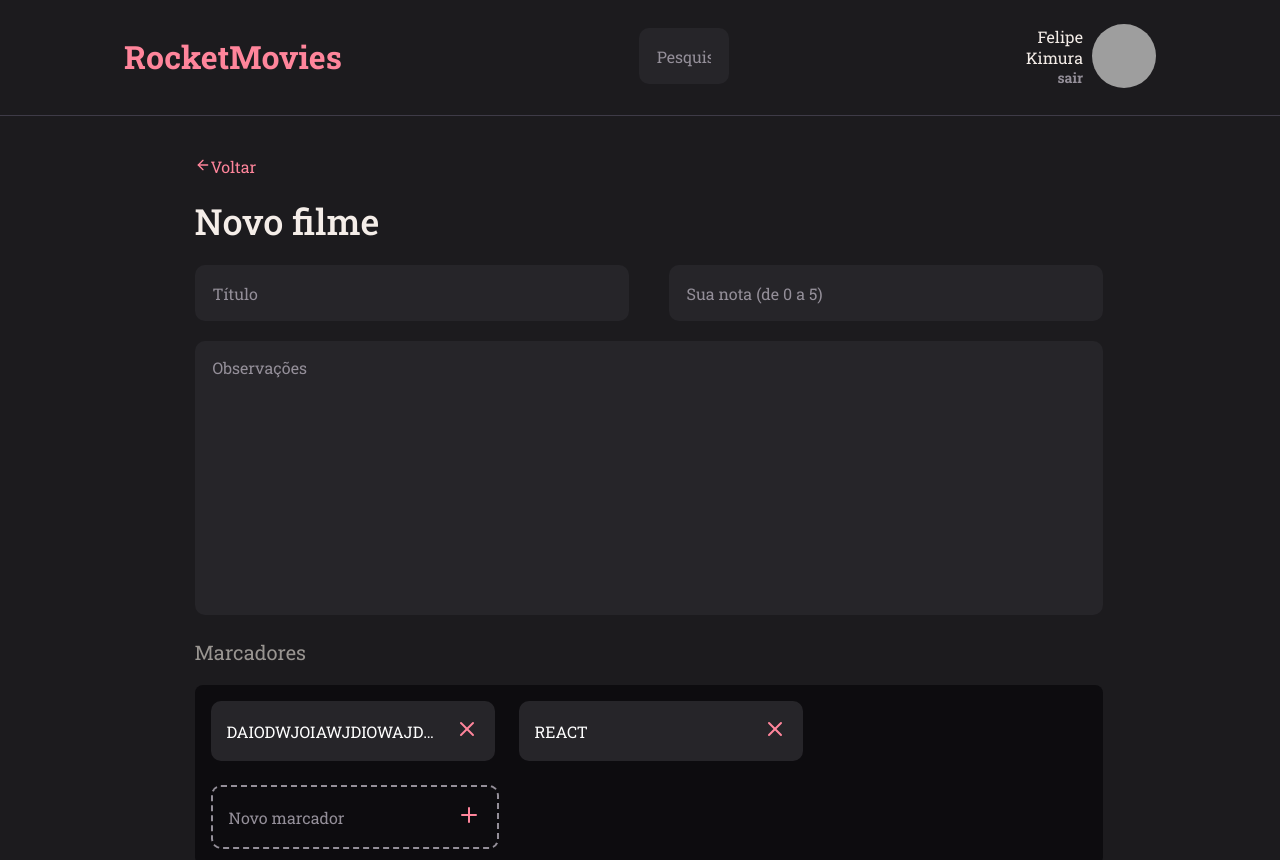
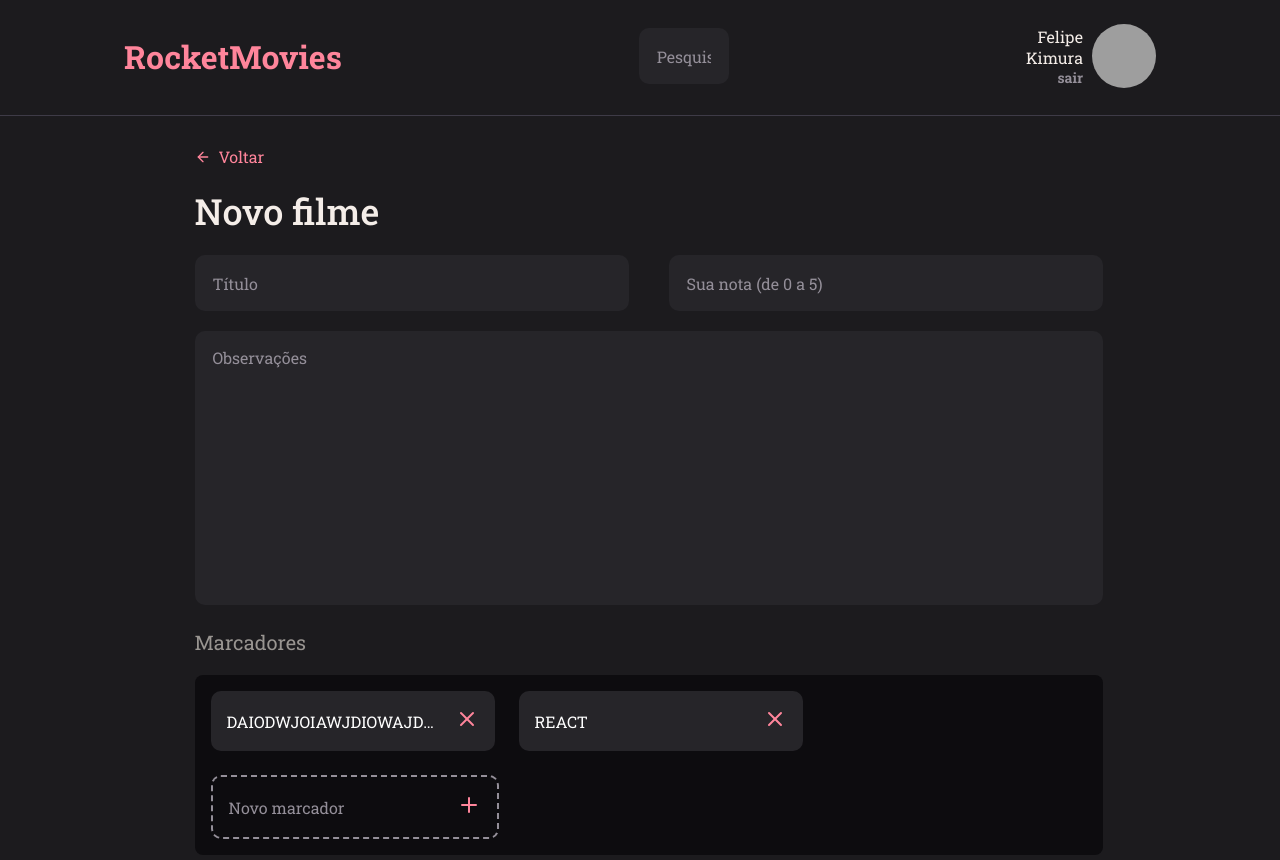
Before and after one commit to felipeslopes2010/rocket-movies, a React (Vite) app: page / in a window 1280 px wide. Shown: the top 860 px of the page. Built offline with nearby package versions, Linux system fonts and the light colour scheme; grey boxes are pictures that could not be loaded.

Commit message:
Adjust New Page

```diff
--- a/src/pages/New/index.jsx
+++ b/src/pages/New/index.jsx
@@ -20,8 +20,9 @@ export function New() {
                     <header>
                         <FiArrowLeft />
                         <span>Voltar</span>
-                        <h1>Novo filme</h1>
                     </header>
+
+                    <h1>Novo filme</h1>
 
                     <div className="input-wrapper">
                         <Input type="text" width="50%" margin="0px 0px 20px 0px" placeholder="Título" />
--- a/src/pages/New/styles.js
+++ b/src/pages/New/styles.js
@@ -1,9 +1,8 @@
 import styled from "styled-components";
 
 export const Container = styled.div`
-
     > main {
-        padding: 40px 106px 83px 123px;
+        padding: 30px 106px 83px 123px;
         max-width: 1137px;
         margin: 0px auto;
     }
@@ -11,17 +10,21 @@ export const Container = styled.div`
 
 export const Form = styled.form`
     > header {
+        display: flex;
+        align-items: center;
+        gap: 8px;
+
         > svg, span {
             font-size: 16px;
             color: ${({theme}) => theme.COLORS.ROSE};
         }
+    }
 
-        > h1 {
+    > h1 {
             margin: 20px 0px 20px;
             font-size: 36px;
             font-weight: 500;
         }
-    }
 
     > .input-wrapper {
             display: flex;
```
